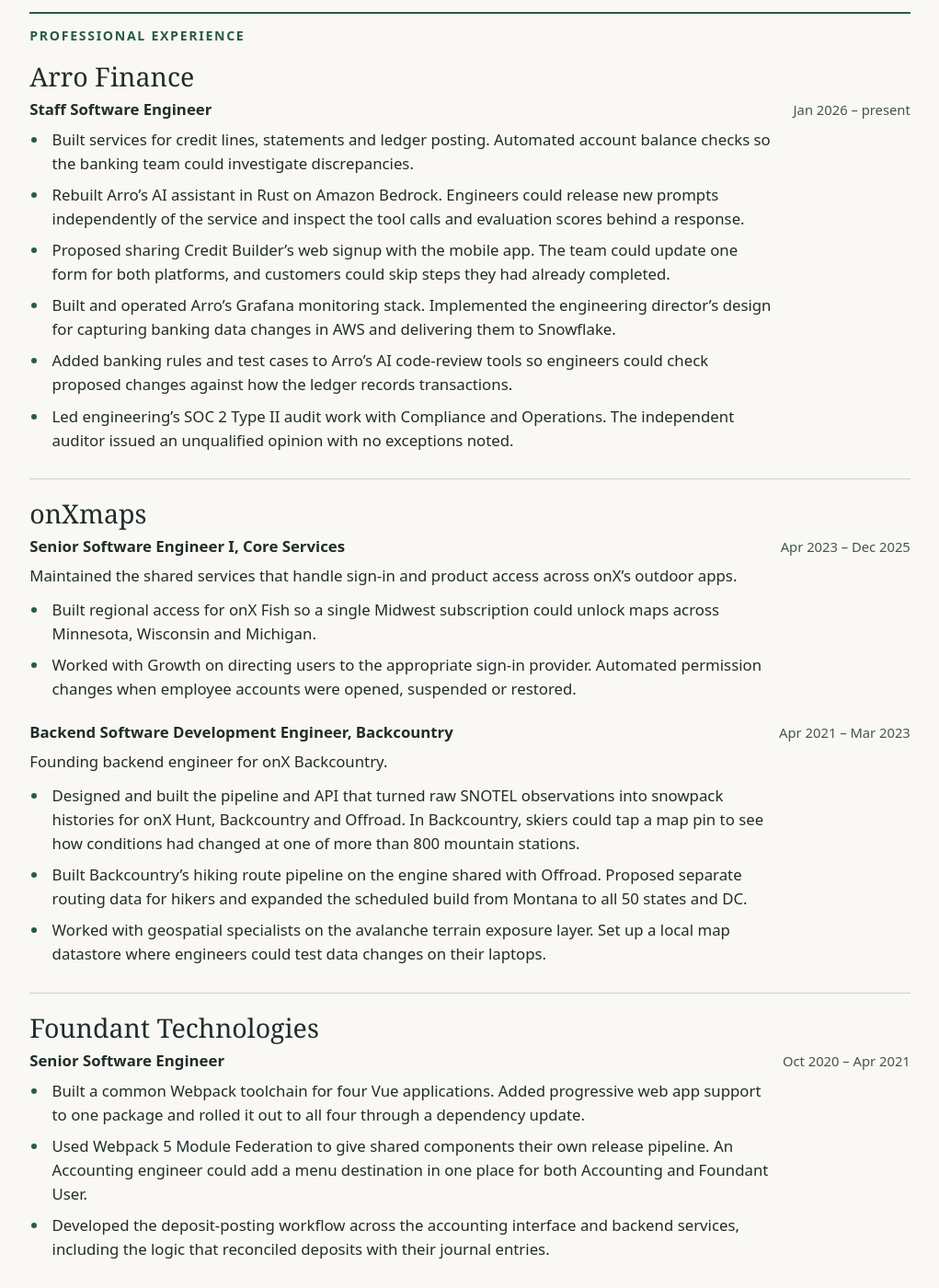
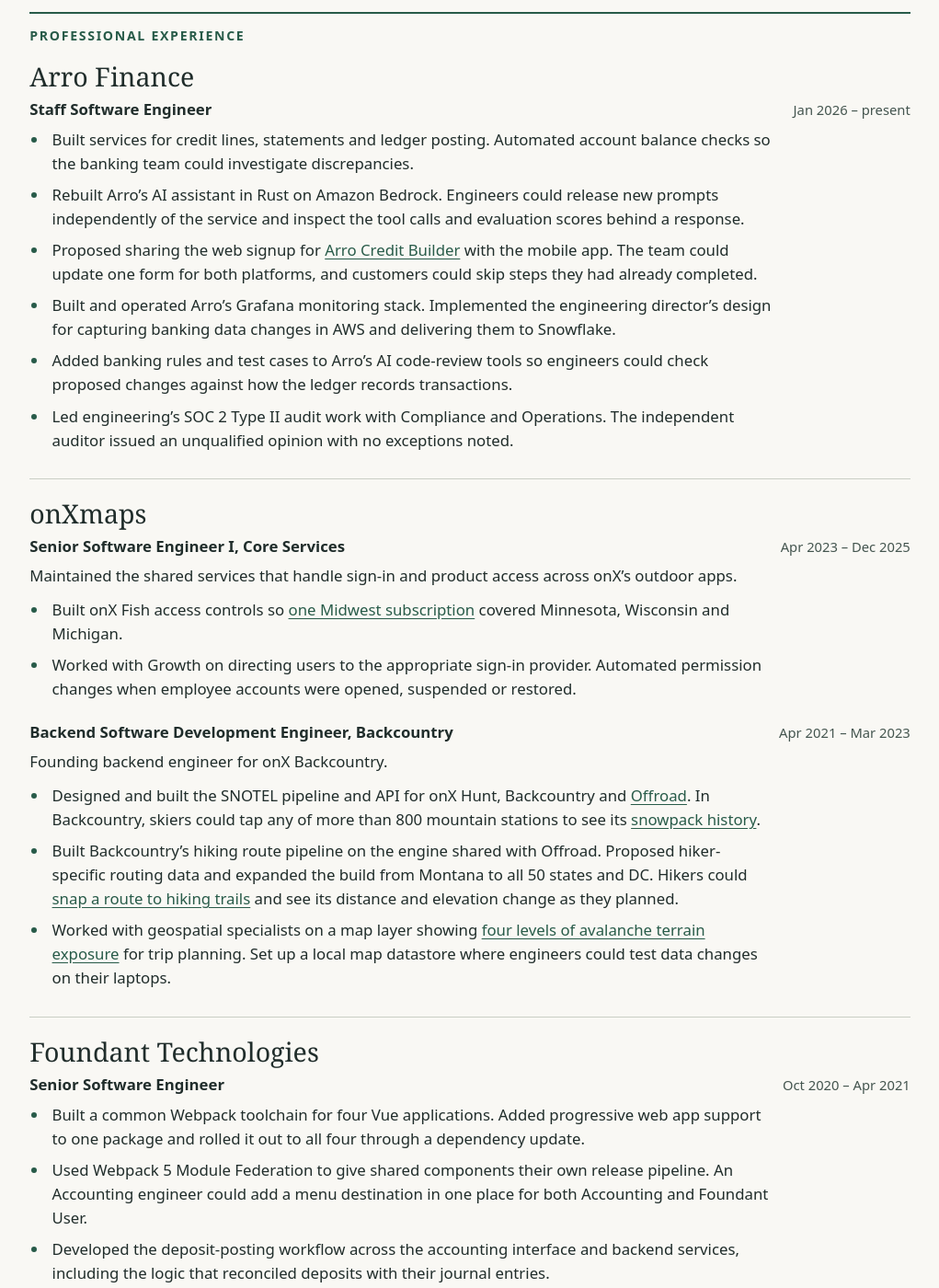
Before and after one commit to awill1988/awill1988.github.io, a Jekyll site: the page built from index.md, in a window 1280 px wide and 1400 px high, scrolled down 361 px. Shown: the whole window at 92% size, without its empty margins (129-1150 px from the left). Built offline with Jekyll 4.4.1, drawn with Linux system fonts in a browser that asks for light colours; some of the changed text lies outside the part shown.

Commit message:
docs: link résumé to published work

```diff
--- a/index.md
+++ b/index.md
@@ -15,7 +15,7 @@ intro: Full-stack engineer with more than ten years in financial and geospatial
 
 - Built services for credit lines, statements and ledger posting. Automated account balance checks so the banking team could investigate discrepancies.
 - Rebuilt Arro’s AI assistant in Rust on Amazon Bedrock. Engineers could release new prompts independently of the service and inspect the tool calls and evaluation scores behind a response.
-- Proposed sharing Credit Builder’s web signup with the mobile app. The team could update one form for both platforms, and customers could skip steps they had already completed.
+- Proposed sharing the web signup for [Arro Credit Builder](https://www.arrofinance.com/creditbuilder) with the mobile app. The team could update one form for both platforms, and customers could skip steps they had already completed.
 - Built and operated Arro’s Grafana monitoring stack. Implemented the engineering director’s design for capturing banking data changes in AWS and delivering them to Snowflake.
 - Added banking rules and test cases to Arro’s AI code-review tools so engineers could check proposed changes against how the ledger records transactions.
 - Led engineering’s SOC 2 Type II audit work with Compliance and Operations. The independent auditor issued an unqualified opinion with no exceptions noted.
@@ -26,7 +26,7 @@ intro: Full-stack engineer with more than ten years in financial and geospatial
 
 Maintained the shared services that handle sign-in and product access across onX’s outdoor apps.
 
-- Built regional access for onX Fish so a single Midwest subscription could unlock maps across Minnesota, Wisconsin and Michigan.
+- Built onX Fish access controls so [one Midwest subscription](https://www.onxmaps.com/blog/onx-officially-introduces-onx-fish) covered Minnesota, Wisconsin and Michigan.
 - Worked with Growth on directing users to the appropriate sign-in provider. Automated permission changes when employee accounts were opened, suspended or restored.
 
 #### Backend Software Development Engineer, Backcountry <span class="dates">Apr 2021 – Mar 2023</span>
@@ -34,9 +34,9 @@ Maintained the shared services that handle sign-in and product access across onX
 
 Founding backend engineer for onX Backcountry.
 
-- Designed and built the pipeline and API that turned raw SNOTEL observations into snowpack histories for onX Hunt, Backcountry and Offroad. In Backcountry, skiers could tap a map pin to see how conditions had changed at one of more than 800 mountain stations.
-- Built Backcountry’s hiking route pipeline on the engine shared with Offroad. Proposed separate routing data for hikers and expanded the scheduled build from Montana to all 50 states and DC.
-- Worked with geospatial specialists on the avalanche terrain exposure layer. Set up a local map datastore where engineers could test data changes on their laptops.
+- Designed and built the SNOTEL pipeline and API for onX Hunt, Backcountry and [Offroad](https://www.onxmaps.com/offroad/app/features/snow-mode). In Backcountry, skiers could tap any of more than 800 mountain stations to see its [snowpack history](https://www.onxmaps.com/backcountry/app/features/snotel-map).
+- Built Backcountry’s hiking route pipeline on the engine shared with Offroad. Proposed hiker-specific routing data and expanded the build from Montana to all 50 states and DC. Hikers could [snap a route to hiking trails](https://www.onxmaps.com/backcountry/app/features/hike-planner) and see its distance and elevation change as they planned.
+- Worked with geospatial specialists on a map layer showing [four levels of avalanche terrain exposure](https://www.onxmaps.com/blog/onx-backcountry-launches-avalanche-terrain-exposure-scale) for trip planning. Set up a local map datastore where engineers could test data changes on their laptops.
 
 ### Foundant Technologies
 {: #foundant-technologies tabindex="-1"}
@@ -56,14 +56,14 @@ Founding backend engineer for onX Backcountry.
 Worked with Product and IT to plan card-linked rebate programs and design the systems needed to run them.
 
 - Designed and deployed the AWS platform that enabled credit unions to offer rebates on card purchases. Worked with the chief security officer on cloud access and network controls for PCI DSS.
-- Took responsibility for the React application customers used to claim a payout. Unified how card entry and confirmation handled a payment, and extended sign-in and shared components across the customer and administrative applications.
+- Took responsibility for the React application customers used to [claim an Instant Payout](https://payoutsnetwork.com/terms-and-conditions). Unified how card entry and confirmation handled a payment, and extended sign-in and shared components across the customer and administrative applications.
 - Co-designed the DevOps interview with the director of engineering as the team adopted containers and infrastructure as code. Helped hire and mentor engineers in Bozeman as an individual contributor, including during a CTO transition.
 
 ### Composite Apps
 
 #### Full Stack Engineer <span class="dates">Feb 2016 – Sep 2017</span>
 
-- Built earthquake alerts and evacuation reporting for Kinemetrics. Presented the system to municipal leaders in Dubai and trained police officers to use it.
+- Built [earthquake alerts](https://kinemetrics.com/news/kinemetrics-provides-business-continuity-solution-for-dubai-municipality/) and evacuation reporting for Kinemetrics. The company reported deploying the system in four Dubai buildings. Presented it to municipal leaders and trained police officers to use it.
 - Rebuilt the server and database for an employee evacuation app. Responders could scan badges on company-issued phones during drills and emergencies. Server-sent events showed them who had been accounted for in real time.
 - Built APIs from emailed reports for Warner Bros. Studio Tours. A teammate extended coverage to Burbank and Leavesden.
 - Standardized server setup and database migrations for studio reporting and two other client projects.
@@ -91,4 +91,4 @@ Built [Savior](https://github.com/yourmoodai/savior) for local prompt processing
 
 ## Acting credits
 
-**Montana TheatreWorks** · *White Christmas* (ensemble, in rehearsal for December 2026), *The Music Man* (chorus, 2026) and *Cabaret* (Ernst Ludwig, 2025). **Shane Lalani Center for the Arts** · *RENT* (Benny, 2026).
+**Montana TheatreWorks** · *White Christmas* (ensemble, in rehearsal for December 2026), *The Music Man* (chorus, 2026) and *Cabaret* (Ernst Ludwig, 2025). **Shane Lalani Center for the Arts** · [*RENT* (Benny, 2026)](https://www.theshanecenter.org/latest-news/meetthecastandcrewofrent-f6t9h).
```
